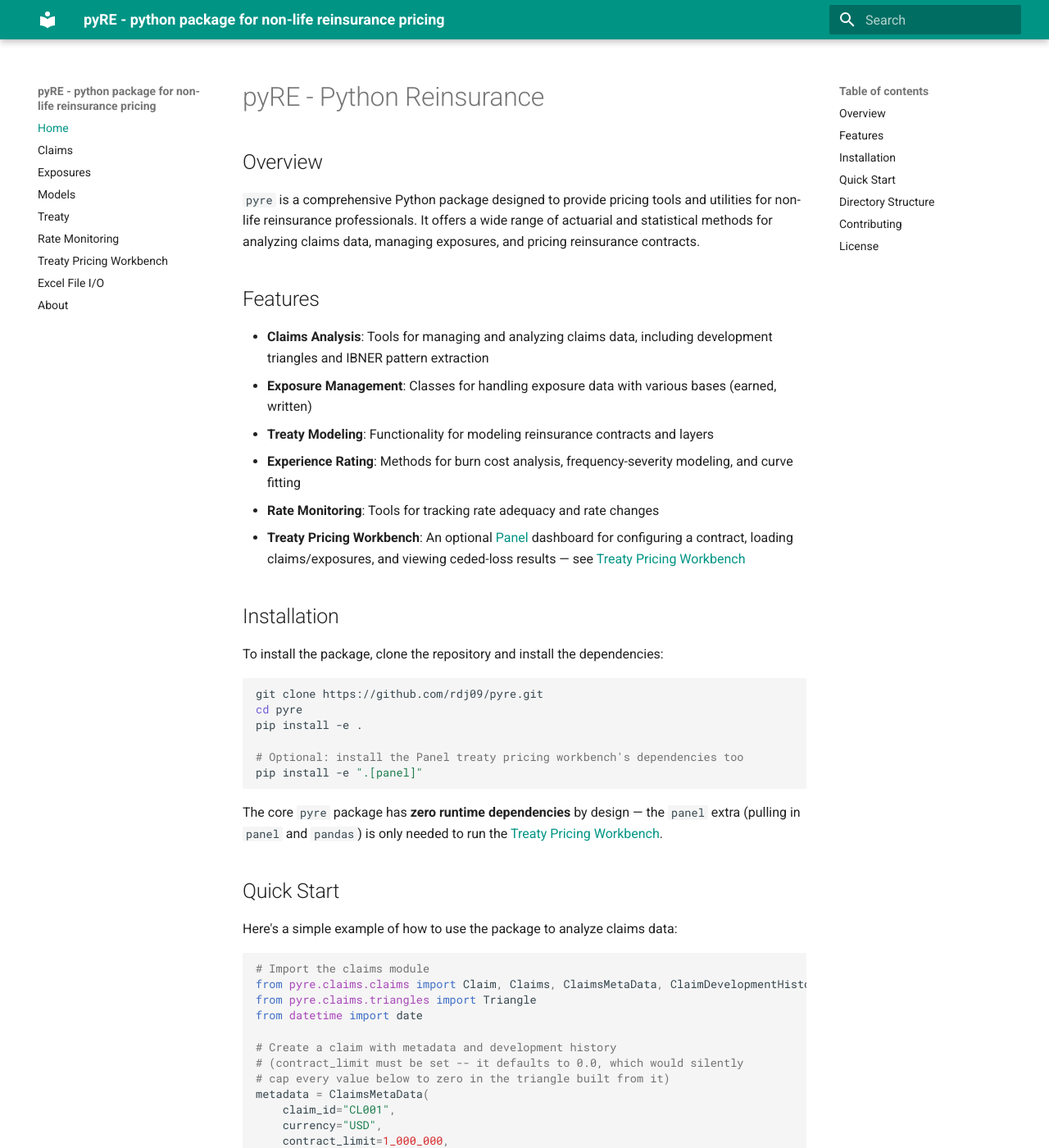
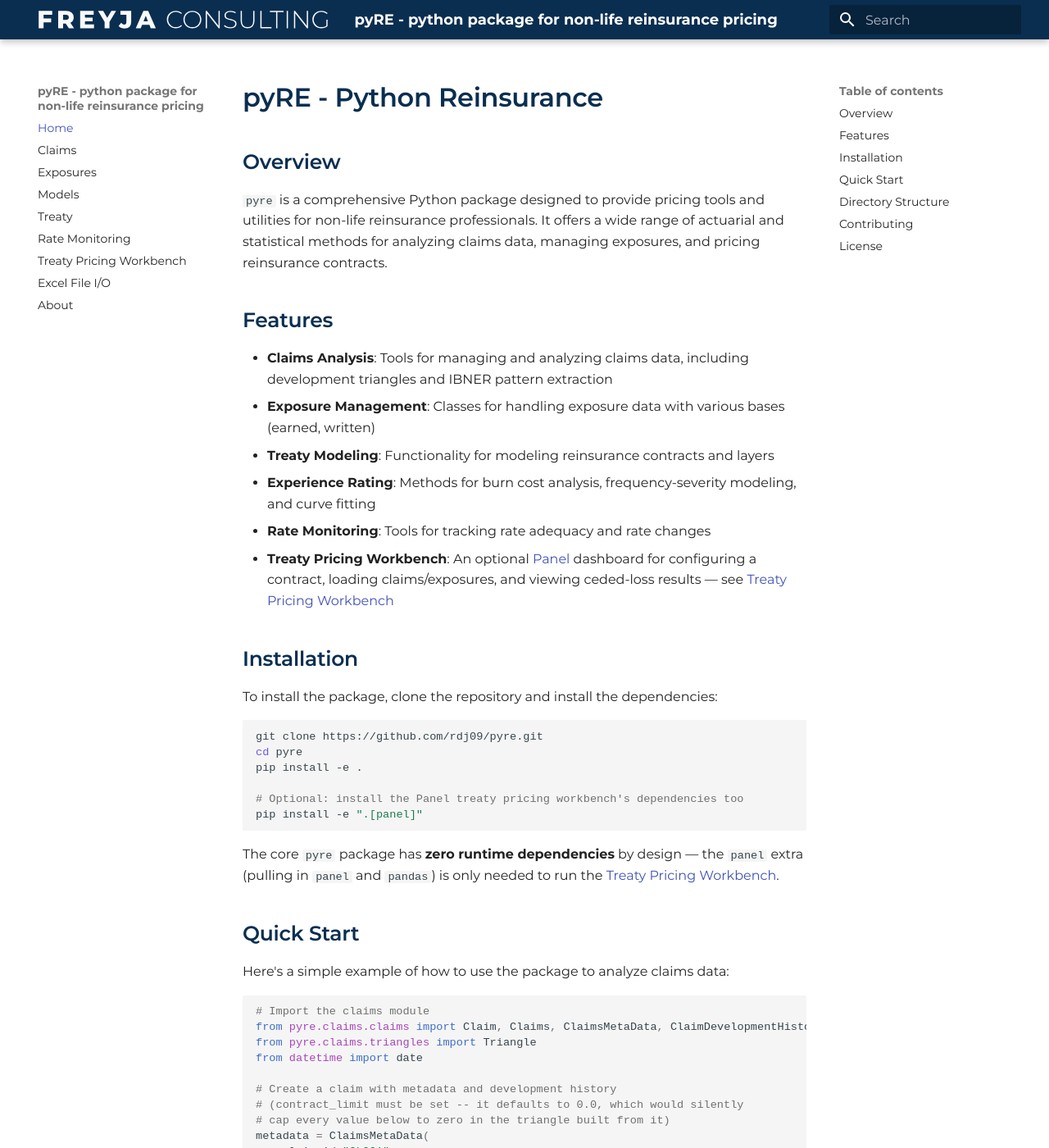
Before and after one commit to rdj09/pyre, an MkDocs documentation site: the page built from docs/index.md, in a window 1280 px wide and 1400 px high. Shown: the whole window at 82% size. Built offline with MkDocs 1.6.1 and Material for MkDocs 9.7.7, drawn with Linux system fonts in a browser that asks for light colours.

Commit message:
feat(docs): apply Freyja branding to the MkDocs site and README
mkdocs.yml: Freyja wordmark as theme.logo (off-white variant, for the
Navy header -- not the navy-on-light variant, which the committed
output would have been invisible against), Freyja favicon, Montserrat
self-hosted via a new docs/stylesheets/freyja-docs.css (font: false
disables Material's default Google Fonts CDN load, which the brand
rules forbid), and a custom palette via --md-* CSS custom properties
since Material's named palettes don't support arbitrary hex.

README.md: footer block with the navy wordmark, "Maintained by Freyja
Consulting" line, and the legal line (reused verbatim from
app/theme.py's LEGAL_LINE).

Verified via Playwright against the built site: Montserrat 400/500/600/700
report loaded, header background is Navy, logo and favicon resolve with
zero failed requests. mkdocs build --clean --strict stays at the
pre-existing 14-warning baseline (unrelated plan-file link false
positives and griffe missing-annotation warnings) -- no new warnings.

Co-Authored-By: Claude Sonnet 5 <noreply@anthropic.com>

```diff
--- /dev/null
+++ b/docs/stylesheets/freyja-docs.css
@@ -0,0 +1,23 @@
+@font-face { font-family: "Montserrat"; font-weight: 400; font-style: normal; font-display: swap;
+  src: url("../assets/fonts/Montserrat-400.woff2") format("woff2"); }
+@font-face { font-family: "Montserrat"; font-weight: 500; font-style: normal; font-display: swap;
+  src: url("../assets/fonts/Montserrat-500.woff2") format("woff2"); }
+@font-face { font-family: "Montserrat"; font-weight: 600; font-style: normal; font-display: swap;
+  src: url("../assets/fonts/Montserrat-600.woff2") format("woff2"); }
+@font-face { font-family: "Montserrat"; font-weight: 700; font-style: normal; font-display: swap;
+  src: url("../assets/fonts/Montserrat-700.woff2") format("woff2"); }
+
+:root {
+  --md-primary-fg-color: #0A2E50;
+  --md-primary-fg-color--light: #0A2E50;
+  --md-primary-fg-color--dark: #0A2E50;
+  --md-primary-bg-color: #FAF9F9;
+  --md-accent-fg-color: #C9A076;
+  --md-default-bg-color: #FAF9F9;
+  --md-typeset-a-color: #0A2E50;
+  --md-text-font: "Montserrat", Arial, sans-serif;
+  --md-code-font: "Roboto Mono", monospace; /* code blocks keep a mono font -- brand rule covers prose/UI type only */
+}
+.md-typeset h1, .md-typeset h2, .md-typeset h3 { color: #0A2E50; font-weight: 600; }
+.md-header, .md-tabs { background-color: #0A2E50; }
+.md-footer { background-color: #0A2E50; }
--- a/mkdocs.yml
+++ b/mkdocs.yml
@@ -2,8 +2,11 @@ site_name: pyRE - python package for non-life reinsurance pricing
 site_url: https://rdj09.github.io/pyre/
 theme:
   name: material
+  logo: assets/brand/freyja-wordmark-offwhite.svg
+  favicon: assets/brand/favicon.svg
+  font: false
   palette:
-    primary: teal
+    scheme: default
   highlightjs: true
 plugins:
   - search
@@ -12,6 +15,8 @@ plugins:
         python:
           paths: [src]
   - social
+extra_css:
+  - stylesheets/freyja-docs.css
 markdown_extensions:
   - admonition
   - pymdownx.highlight
```
Also changed, not shown: README.md (+7 -0 lines), 1 other file.
